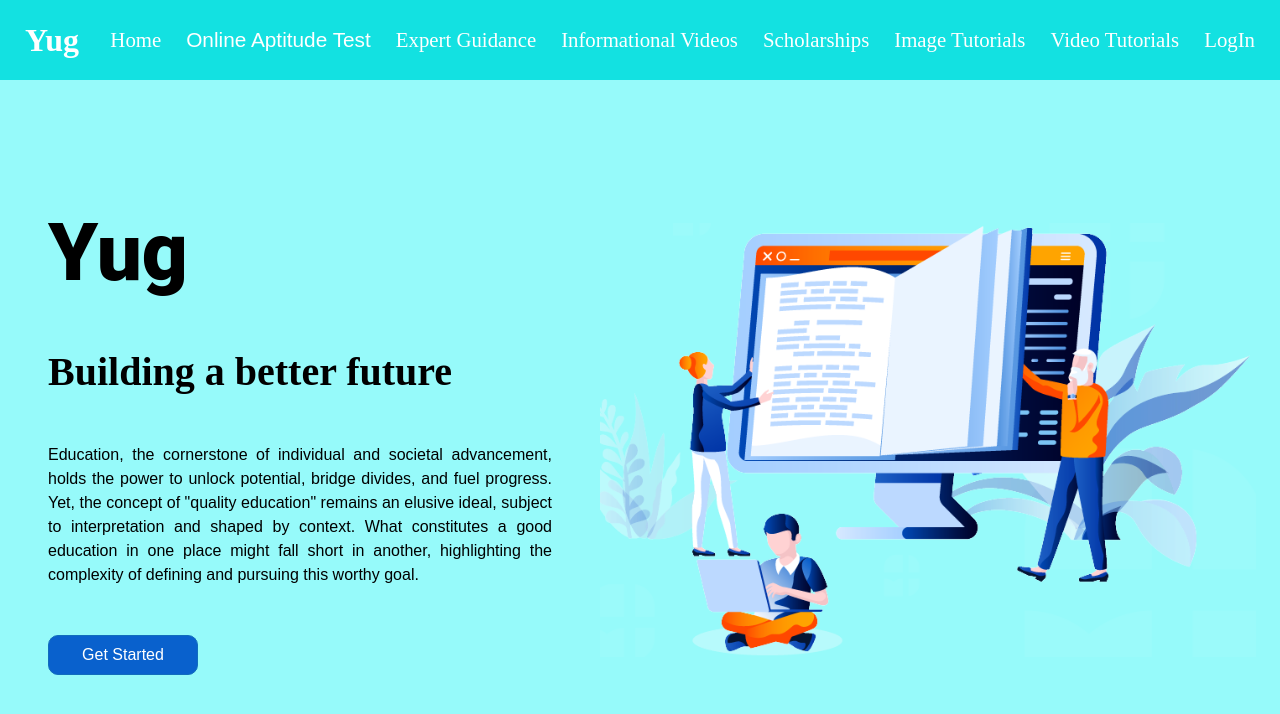
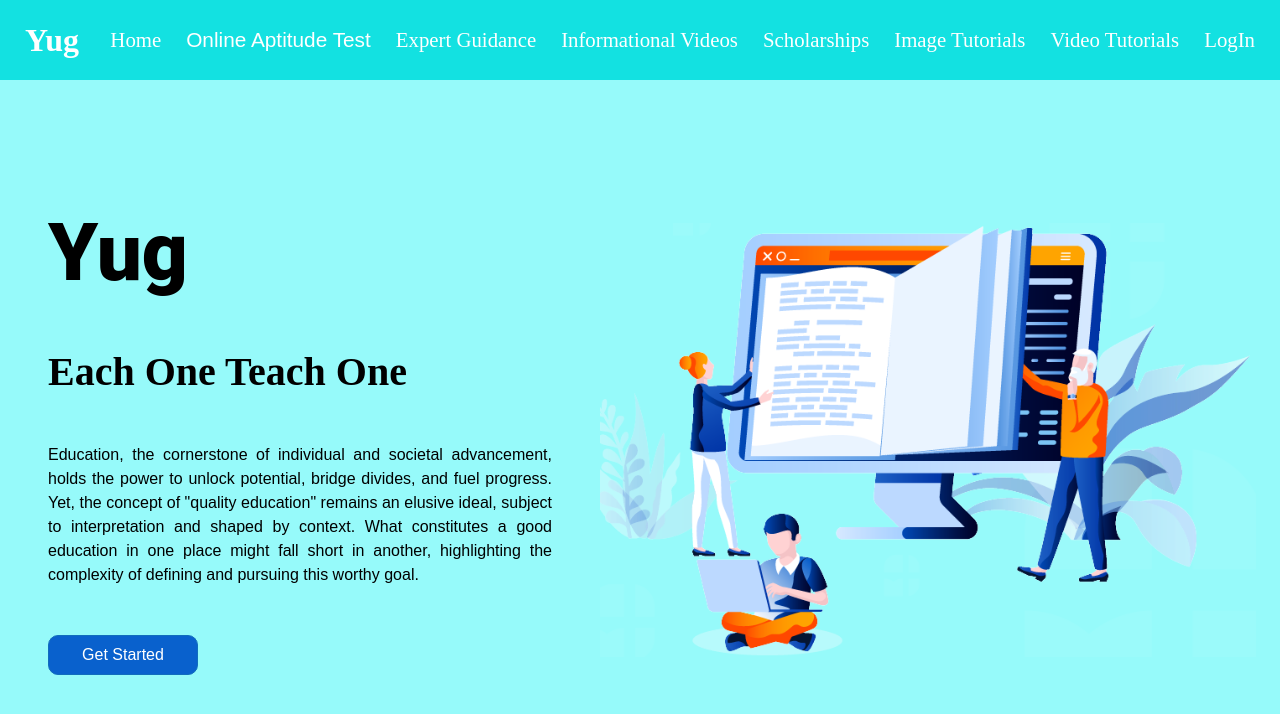
Before and after one commit to zugzwang03/Yug, an Angular app in the folder client/: page /landing-page in a window 1280 px wide. Shown: the top 714 px of the page. Built offline with nearby package versions, Linux system fonts and the light colour scheme.

Commit message:
each one teach one

```diff
--- a/client/src/app/landing-page/landing-page.component.html
+++ b/client/src/app/landing-page/landing-page.component.html
@@ -5,9 +5,12 @@
             Yug
         </h1>
         <h2>
-            Building a better future
+            Each One Teach One
         </h2>
-        <p>Education, the cornerstone of individual and societal advancement, holds the power to unlock potential, bridge divides, and fuel progress. Yet, the concept of "quality education" remains an elusive ideal, subject to interpretation and shaped by context. What constitutes a good education in one place might fall short in another, highlighting the complexity of defining and pursuing this worthy goal.
+        <p>Education, the cornerstone of individual and societal advancement, holds the power to unlock potential,
+            bridge divides, and fuel progress. Yet, the concept of "quality education" remains an elusive ideal, subject
+            to interpretation and shaped by context. What constitutes a good education in one place might fall short in
+            another, highlighting the complexity of defining and pursuing this worthy goal.
         </p>
         <button (click)="goToLogin()"> Get Started
         </button>
```
